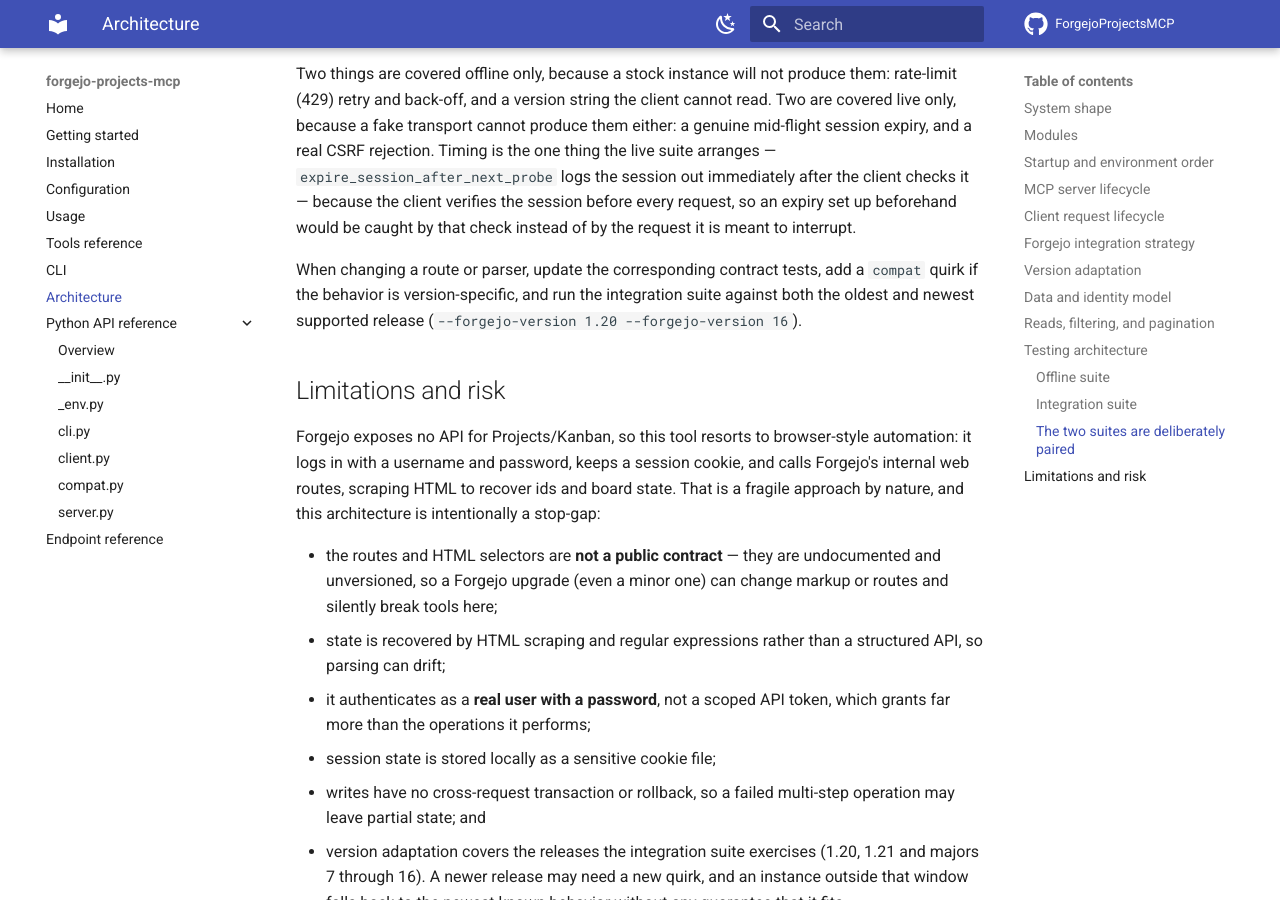
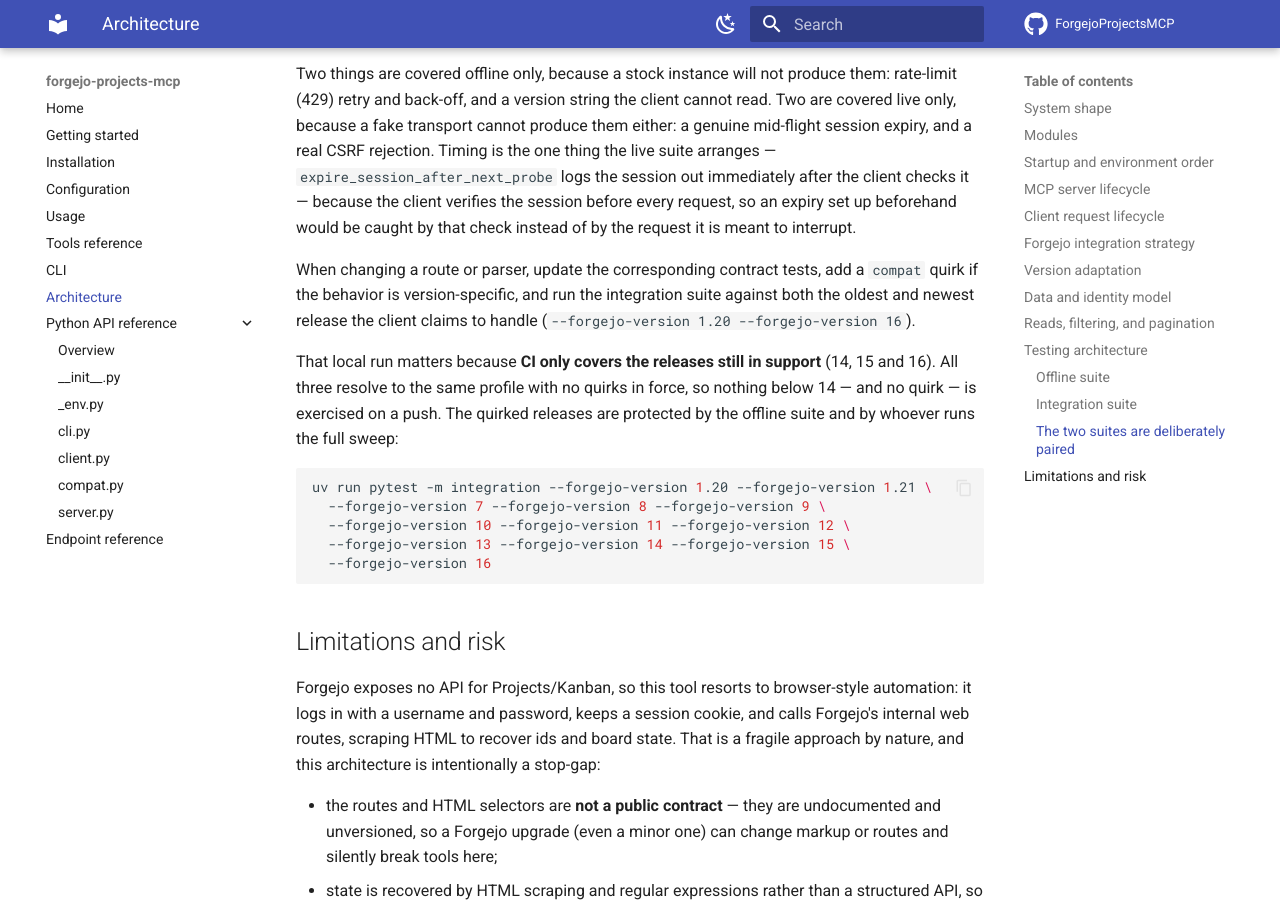
Before and after one commit to UnwantedForeignCloudProvider/ForgejoProjectsMCP, an MkDocs documentation site: the page built from docs/architecture.md, in a window 1280 px wide and 900 px high, scrolled down 7002 px. Built offline with MkDocs 1.6.1 and Material for MkDocs 9.7.7, drawn with Linux system fonts in a browser that asks for light colours; comment, search, counter and statistics services are not loaded; the version menu is left out.

Commit message:
CI integration checks 14, 15 and 16 only

````diff
--- a/docs/architecture.md
+++ b/docs/architecture.md
@@ -239,8 +239,21 @@
 
 When changing a route or parser, update the corresponding contract tests, add a
 `compat` quirk if the behavior is version-specific, and run the integration
-suite against both the oldest and newest supported release
+suite against both the oldest and newest release the client claims to handle
 (`--forgejo-version 1.20 --forgejo-version 16`).
+
+That local run matters because **CI only covers the releases still in support**
+(14, 15 and 16). All three resolve to the same profile with no quirks in force,
+so nothing below 14 — and no quirk — is exercised on a push. The quirked
+releases are protected by the offline suite and by whoever runs the full sweep:
+
+```bash
+uv run pytest -m integration --forgejo-version 1.20 --forgejo-version 1.21 \
+  --forgejo-version 7 --forgejo-version 8 --forgejo-version 9 \
+  --forgejo-version 10 --forgejo-version 11 --forgejo-version 12 \
+  --forgejo-version 13 --forgejo-version 14 --forgejo-version 15 \
+  --forgejo-version 16
+```
 
 ## Limitations and risk
 
````
Also changed, not shown: AGENTS.md (+5 -1 lines), 1 other file.
